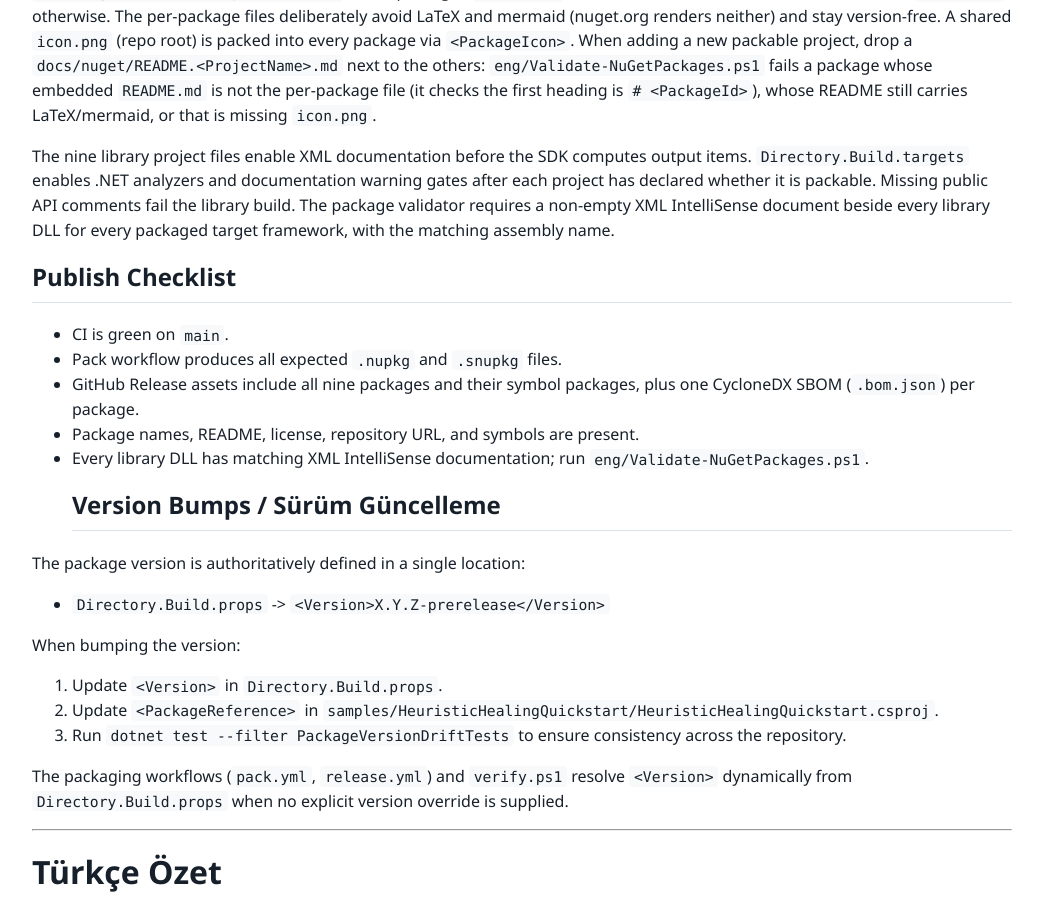
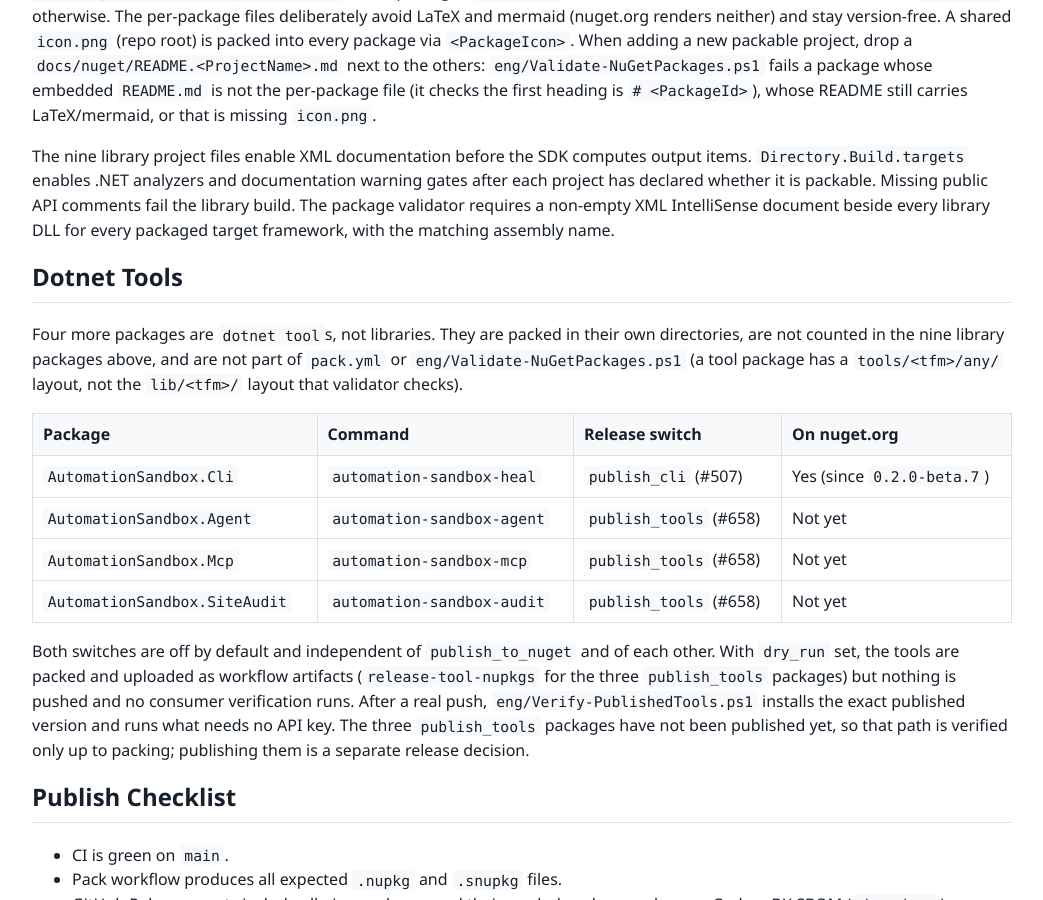
Before and after one commit to mustafasercansak/automation-sandbox, a Jekyll site: the page built from docs/nuget-packaging.md, in a window 1280 px wide and 900 px high, scrolled down 3029 px. Shown: the whole window, without its empty margins (118-1161 px from the left). Built offline with Jekyll 4.4.1, drawn with Linux system fonts in a browser that asks for light colours; some of the changed text lies outside the part shown.

Commit message:
docs: describe the dotnet tools and the publish_cli and publish_tools switches in the packaging guide (#661) (#662)

```diff
--- a/docs/nuget-packaging.md
+++ b/docs/nuget-packaging.md
@@ -134,6 +134,28 @@ project has declared whether it is packable. Missing public API comments fail th
 The package validator requires a non-empty XML IntelliSense document beside every library
 DLL for every packaged target framework, with the matching assembly name.
 
+## Dotnet Tools
+
+Four more packages are `dotnet tool`s, not libraries. They are packed in their own
+directories, are not counted in the nine library packages above, and are not part of
+`pack.yml` or `eng/Validate-NuGetPackages.ps1` (a tool package has a `tools/<tfm>/any/`
+layout, not the `lib/<tfm>/` layout that validator checks).
+
+| Package | Command | Release switch | On nuget.org |
+| :--- | :--- | :--- | :--- |
+| `AutomationSandbox.Cli` | `automation-sandbox-heal` | `publish_cli` (#507) | Yes (since `0.2.0-beta.7`) |
+| `AutomationSandbox.Agent` | `automation-sandbox-agent` | `publish_tools` (#658) | Not yet |
+| `AutomationSandbox.Mcp` | `automation-sandbox-mcp` | `publish_tools` (#658) | Not yet |
+| `AutomationSandbox.SiteAudit` | `automation-sandbox-audit` | `publish_tools` (#658) | Not yet |
+
+Both switches are off by default and independent of `publish_to_nuget` and of each
+other. With `dry_run` set, the tools are packed and uploaded as workflow artifacts
+(`release-tool-nupkgs` for the three `publish_tools` packages) but nothing is pushed and
+no consumer verification runs. After a real push, `eng/Verify-PublishedTools.ps1` installs
+the exact published version and runs what needs no API key. The three `publish_tools`
+packages have not been published yet, so that path is verified only up to packing; publishing
+them is a separate release decision.
+
 ## Publish Checklist
 
 - CI is green on `main`.
@@ -187,3 +209,23 @@ README'si kullanılır. Paket başına README'ler LaTeX ve mermaid içermez (nug
 de render etmez). Ortak `icon.png` tüm paketlere `<PackageIcon>` ile eklenir.
 `eng/Validate-NuGetPackages.ps1`, gömülü `README.md`'nin ilk başlığının `# <PaketKimliği>`
 olduğunu, LaTeX/mermaid içermediğini ve `icon.png`'nin bulunduğunu doğrular.
+
+## Dotnet Tool'lar
+
+Dört paket daha kütüphane değil, `dotnet tool`'dur. Kendi dizinlerinde paketlenir, yukarıdaki
+dokuz kütüphane paketine sayılmaz ve `pack.yml` ile `eng/Validate-NuGetPackages.ps1` kapsamında
+değildir (tool paketinin düzeni `tools/<tfm>/any/`'dir, doğrulayıcının baktığı `lib/<tfm>/`
+düzeni değil).
+
+- `AutomationSandbox.Cli` (`automation-sandbox-heal`): `publish_cli` anahtarıyla yayınlanır
+  (#507) ve `0.2.0-beta.7`'den beri nuget.org'dadır.
+- `AutomationSandbox.Agent` (`automation-sandbox-agent`), `AutomationSandbox.Mcp`
+  (`automation-sandbox-mcp`) ve `AutomationSandbox.SiteAudit` (`automation-sandbox-audit`):
+  `publish_tools` anahtarıyla yayınlanır (#658) ve henüz nuget.org'da yoktur.
+
+İki anahtar da varsayılan olarak kapalıdır; `publish_to_nuget`'ten ve birbirinden bağımsızdır.
+`dry_run` açıkken tool'lar paketlenip workflow artifact'i olarak yüklenir (`publish_tools`
+paketleri için `release-tool-nupkgs`), ancak hiçbir şey push edilmez ve tüketici doğrulaması
+çalışmaz. Gerçek bir push'tan sonra `eng/Verify-PublishedTools.ps1` yayınlanan sürümü kurar ve
+API anahtarı gerektirmeyen kısmı çalıştırır. `publish_tools` paketleri henüz yayınlanmadığı için
+o yol yalnızca paketlemeye kadar doğrulanmıştır; yayınlamak ayrı bir sürüm kararıdır.
```
